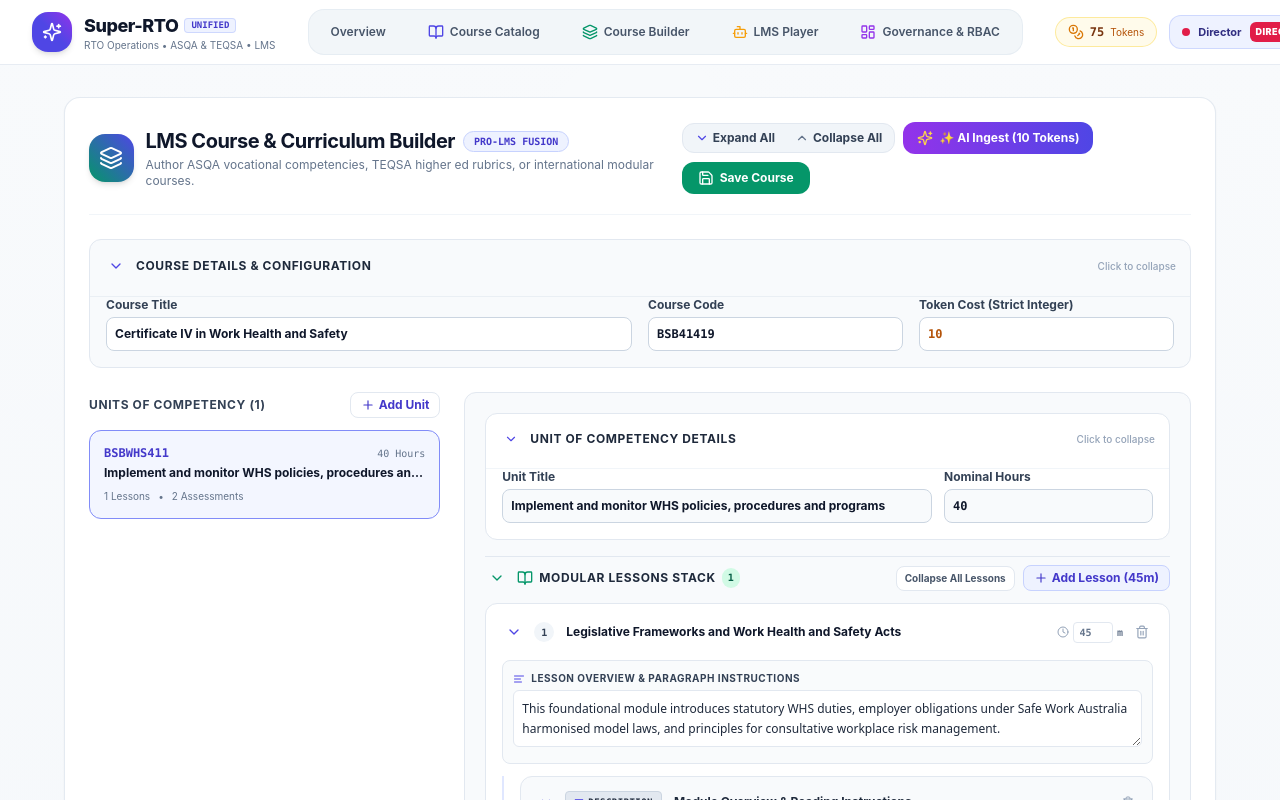
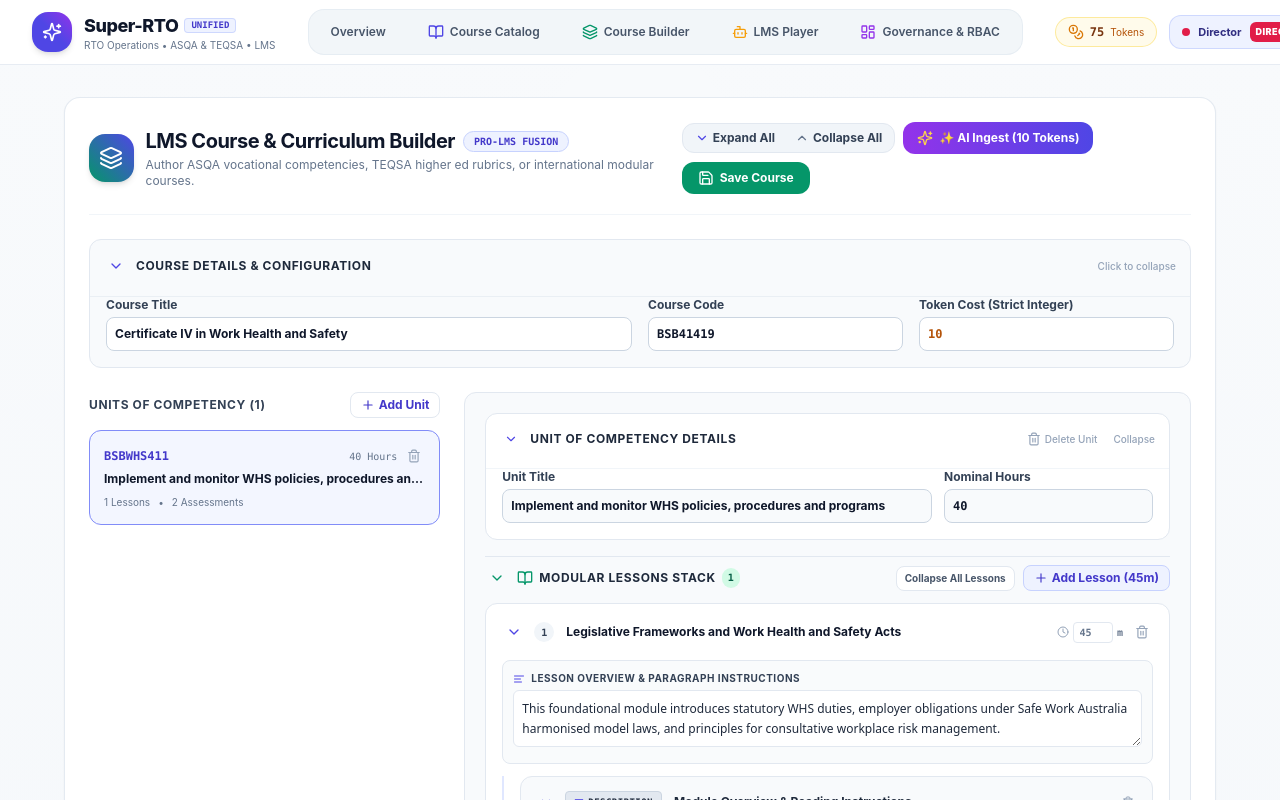
Before and after one commit to aifoundationau/super-rto, a Next.js app: page /builder in a window 1280 px wide. Shown: the top 800 px of the page. Built offline with nearby package versions, Linux system fonts and the light colour scheme.

Commit message:
feat(courseBuilder): add unit of competency deletion with two-step confirmation

```diff
--- a/components/courseBuilder/UnifiedCourseBuilder.tsx
+++ b/components/courseBuilder/UnifiedCourseBuilder.tsx
@@ -66,6 +66,7 @@ import {
   exportAssessmentsToCsv,
   parseRubricsCsv
 } from '@/lib/courseBuilder/rubrics';
+import { createDefaultUnit, deleteUnitFromCourse } from '@/lib/courseBuilder/units';
 
 export type { RubricLevel, AssessmentCriterion, CourseAssessment };
 export { DEFAULT_RUBRIC_LEVEL_NAMES, createDefaultRubricLevels, parseCsvLine };
@@ -237,6 +238,7 @@ export const UnifiedCourseBuilder: React.FC = () => {
   const [deletingLinkId, setDeletingLinkId] = useState<string | null>(null);
   const [deletingAssessmentId, setDeletingAssessmentId] = useState<string | null>(null);
   const [deletingCriterionId, setDeletingCriterionId] = useState<string | null>(null);
+  const [deletingUnitId, setDeletingUnitId] = useState<string | null>(null);
   const fileInputRef = useRef<HTMLInputElement>(null);
 
   // Collapsible view state across all course builder layers
@@ -315,20 +317,27 @@ export const UnifiedCourseBuilder: React.FC = () => {
   const activeUnit = course.units[activeUnitIndex] || course.units[0];
 
   const handleAddUnit = () => {
-    const newUnit: CourseUnit = {
-      id: `unit-${Date.now()}`,
-      unitCode: 'NEWUNIT',
-      unitTitle: 'New Unit of Competency',
-      nominalHours: 40,
-      description: 'Unit description and learning outcomes.',
-      lessons: [],
-      assessments: []
-    };
+    const newUnit = createDefaultUnit('NEWUNIT', 'New Unit of Competency');
     setCourse({
       ...course,
       units: [...course.units, newUnit]
     });
     setActiveUnitIndex(course.units.length);
+  };
+
+  const handleDeleteUnit = (unitIdx: number) => {
+    const { updatedUnits, newActiveIndex, deletedUnit } = deleteUnitFromCourse(
+      course.units,
+      unitIdx,
+      activeUnitIndex
+    );
+    if (!deletedUnit) return;
+
+    setCourse({ ...course, units: updatedUnits });
+    setActiveUnitIndex(newActiveIndex);
+    setDeletingUnitId(null);
+    setStatusMessage(`Unit of Competency "${deletedUnit.unitCode}" deleted.`);
+    setTimeout(() => setStatusMessage(null), 3500);
   };
 
   const handleAddLesson = (unitIdx: number) => {
@@ -806,7 +815,57 @@ export const UnifiedCourseBuilder: React.FC = () => {
               >
                 <div className="flex items-center justify-between">
                   <span className="font-mono text-xs font-bold text-indigo-700">{u.unitCode}</span>
-                  <span className="text-[10px] text-slate-500 font-mono font-medium">{u.nominalHours} Hours</span>
+                  <div className="flex items-center gap-1.5">
+                    <span className="text-[10px] text-slate-500 font-mono font-medium">{u.nominalHours} Hours</span>
+                    {deletingUnitId === u.id ? (
+                      <div
+                        className="flex items-center gap-1 animate-in fade-in duration-200"
+                        onClick={(e) => e.stopPropagation()}
+                      >
+                        <button
+                          type="button"
+                          onClick={(e) => {
+                            e.stopPropagation();
+                            handleDeleteUnit(idx);
+                          }}
+                          data-agent-id={`course-builder-confirm-delete-unit-${u.id}-btn`}
+                          data-testid={`confirm-delete-unit-${u.id}`}
+                          aria-label={`Confirm Delete Unit ${u.unitCode}`}
+                          className="px-2 py-0.5 bg-rose-600 hover:bg-rose-700 text-white rounded text-[10px] font-bold flex items-center gap-0.5 shadow-2xs transition-colors"
+                        >
+                          <Trash2 className="w-2.5 h-2.5" /> Confirm Delete
+                        </button>
+                        <button
+                          type="button"
+                          onClick={(e) => {
+                            e.stopPropagation();
+                            setDeletingUnitId(null);
+                          }}
+                          data-agent-id={`course-builder-cancel-delete-unit-${u.id}-btn`}
+                          data-testid={`cancel-delete-unit-${u.id}`}
+                          aria-label={`Cancel Delete Unit ${u.unitCode}`}
+                          className="px-1.5 py-0.5 bg-slate-100 hover:bg-slate-200 text-slate-700 rounded text-[10px] font-semibold transition-colors"
+                        >
+                          Cancel
+                        </button>
+                      </div>
+                    ) : (
+                      <button
+                        type="button"
+                        onClick={(e) => {
+                          e.stopPropagation();
+                          setDeletingUnitId(u.id);
+                        }}
+                        data-agent-id={`course-builder-delete-unit-${u.id}-btn`}
+                        data-testid={`delete-unit-${u.id}`}
+                        aria-label={`Delete Unit ${u.unitCode}`}
+                        className="p-1 text-slate-400 hover:text-rose-600 transition-colors rounded hover:bg-rose-50"
+                        title={`Delete Unit ${u.unitCode}`}
+                      >
+                        <Trash2 className="w-3.5 h-3.5" />
+                      </button>
+                    )}
+                  </div>
                 </div>
                 <h4 className="text-xs font-bold text-slate-900 mt-1 line-clamp-1">{u.unitTitle}</h4>
                 <div className="flex items-center gap-2 text-[10px] text-slate-500 mt-2">
@@ -858,9 +917,48 @@ export const UnifiedCourseBuilder: React.FC = () => {
                       </span>
                     )}
                   </div>
-                  <span className="text-[10px] text-slate-400 font-medium shrink-0 ml-2">
-                    {isUnitInfoCollapsed ? 'Click to expand' : 'Click to collapse'}
-                  </span>
+                  <div className="flex items-center gap-2 shrink-0 ml-2" onClick={(e) => e.stopPropagation()}>
+                    {deletingUnitId === activeUnit.id ? (
+                      <div className="flex items-center gap-1 animate-in fade-in duration-200">
+                        <button
+                          type="button"
+                          onClick={() => handleDeleteUnit(activeUnitIndex)}
+                          data-agent-id={`course-builder-header-confirm-delete-unit-${activeUnit.id}-btn`}
+                          data-testid={`header-confirm-delete-unit-${activeUnit.id}`}
+                          aria-label={`Confirm Delete Unit ${activeUnit.unitCode}`}
+                          className="px-2 py-0.5 bg-rose-600 hover:bg-rose-700 text-white rounded text-[10px] font-bold flex items-center gap-0.5 shadow-2xs transition-colors"
+                        >
+                          <Trash2 className="w-2.5 h-2.5" /> Confirm Delete
+                        </button>
+                        <button
+                          type="button"
+                          onClick={() => setDeletingUnitId(null)}
+                          data-agent-id={`course-builder-header-cancel-delete-unit-${activeUnit.id}-btn`}
+                          data-testid={`header-cancel-delete-unit-${activeUnit.id}`}
+                          aria-label={`Cancel Delete Unit ${activeUnit.unitCode}`}
+                          className="px-1.5 py-0.5 bg-slate-100 hover:bg-slate-200 text-slate-700 rounded text-[10px] font-semibold transition-colors"
+                        >
+                          Cancel
+                        </button>
+                      </div>
+                    ) : (
+                      <button
+                        type="button"
+                        onClick={() => setDeletingUnitId(activeUnit.id)}
+                        data-agent-id={`course-builder-header-delete-unit-${activeUnit.id}-btn`}
+                        data-testid={`header-delete-unit-${activeUnit.id}`}
+                        aria-label={`Delete Unit ${activeUnit.unitCode}`}
+                        className="px-2 py-0.5 text-slate-400 hover:text-rose-600 hover:bg-rose-50 rounded text-xs font-medium flex items-center gap-1 transition-colors"
+                        title={`Delete Unit ${activeUnit.unitCode}`}
+                      >
+                        <Trash2 className="w-3.5 h-3.5" />
+                        <span className="hidden sm:inline text-[10px]">Delete Unit</span>
+                      </button>
+                    )}
+                    <span className="text-[10px] text-slate-400 font-medium">
+                      {isUnitInfoCollapsed ? 'Expand' : 'Collapse'}
+                    </span>
+                  </div>
                 </div>
 
                 {!isUnitInfoCollapsed && (
--- /dev/null
+++ b/lib/courseBuilder/units.ts
@@ -0,0 +1,102 @@
+import type { CourseAssessment } from './rubrics.ts';
+
+export interface LessonBlockLink {
+  id: string;
+  title: string;
+  url: string;
+}
+
+export interface LessonBlock {
+  id: string;
+  type:
+    | 'description'
+    | 'presentation'
+    | 'video'
+    | 'drive'
+    | 'file'
+    | 'notebook'
+    | 'quiz'
+    | 'text_description'
+    | 'teacher_guide'
+    | 'youtube_video'
+    | 'google_drive_link'
+    | 'file_upload';
+  title: string;
+  url?: string;
+  content?: string;
+  links?: LessonBlockLink[];
+}
+
+export interface CourseUnit {
+  id: string;
+  unitCode: string;
+  unitTitle: string;
+  nominalHours: number;
+  description: string;
+  lessons: {
+    id: string;
+    title: string;
+    description?: string;
+    estimatedMinutes: number;
+    blocks: LessonBlock[];
+  }[];
+  assessments: CourseAssessment[];
+}
+
+export function createDefaultUnit(customCode?: string, customTitle?: string): CourseUnit {
+  return {
+    id: `unit-${Date.now()}-${Math.random().toString(36).substring(2, 7)}`,
+    unitCode: customCode || 'UNIT101',
+    unitTitle: customTitle || 'New Unit of Competency',
+    nominalHours: 40,
+    description: 'Unit description and learning outcomes.',
+    lessons: [],
+    assessments: []
+  };
+}
+
+export interface DeleteUnitResult {
+  updatedUnits: CourseUnit[];
+  newActiveIndex: number;
+  deletedUnit: CourseUnit | null;
+}
+
+/**
+ * Deletes a Unit of Competency from a course's unit array.
+ * Safely handles index shifting, boundary clamping, and fallback unit creation
+ * when the last unit is deleted, ensuring the course builder state is never left empty or broken.
+ */
+export function deleteUnitFromCourse(
+  units: CourseUnit[],
+  unitIndexToDelete: number,
+  currentActiveIndex: number
+): DeleteUnitResult {
+  if (unitIndexToDelete < 0 || unitIndexToDelete >= units.length) {
+    return {
+      updatedUnits: [...units],
+      newActiveIndex: currentActiveIndex,
+      deletedUnit: null
+    };
+  }
+
+  const deletedUnit = units[unitIndexToDelete];
+  const updatedUnits = units.filter((_, idx) => idx !== unitIndexToDelete);
+
+  let newActiveIndex = currentActiveIndex;
+
+  if (updatedUnits.length === 0) {
+    const fallbackUnit = createDefaultUnit('UNIT101', 'New Unit of Competency');
+    updatedUnits.push(fallbackUnit);
+    newActiveIndex = 0;
+  } else if (unitIndexToDelete < currentActiveIndex) {
+    newActiveIndex = currentActiveIndex - 1;
+  } else if (currentActiveIndex >= updatedUnits.length) {
+    newActiveIndex = Math.max(0, updatedUnits.length - 1);
+  }
+
+  return {
+    updatedUnits,
+    newActiveIndex,
+    deletedUnit
+  };
+}
```
Also changed, not shown: 1 other file (tests, documents, lock files or other folders).
